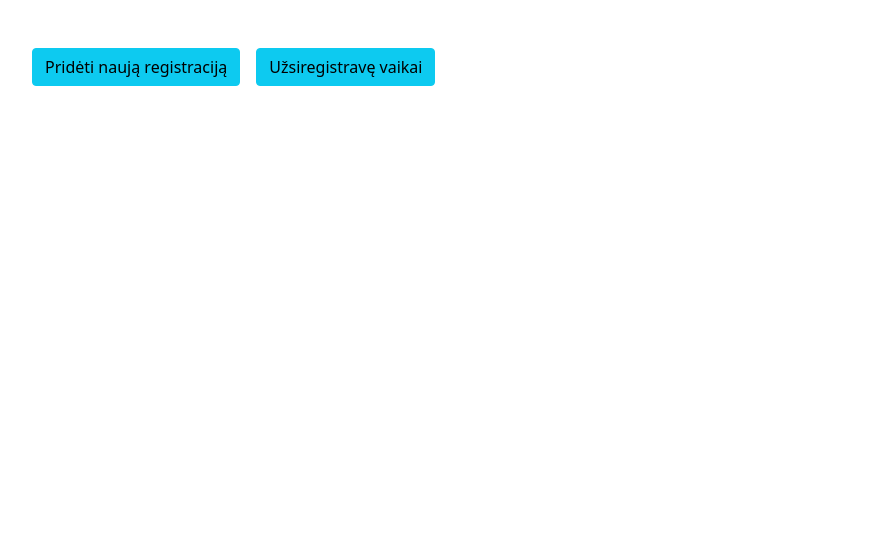
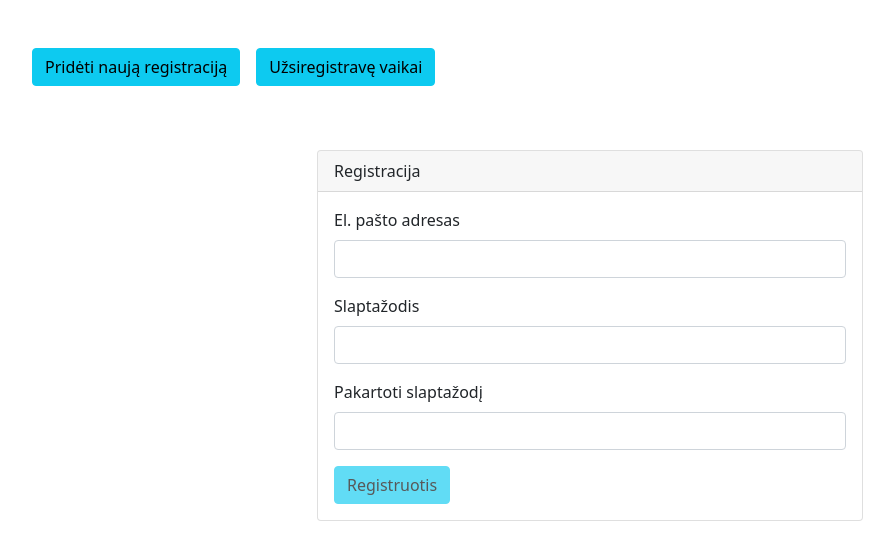
Before and after one commit to IndrePet/Angular-vaiku-stovykla, an Angular app: page /signup in a window 1280 px wide. Before the commit this address led to /. Shown: the top 560 px of the page, without its empty margins (50-944 px from the left). Built offline with nearby package versions, Linux system fonts and the light colour scheme.

Commit message:
6 uzduotis.

```diff
--- a/src/app/app.module.ts
+++ b/src/app/app.module.ts
@@ -7,10 +7,12 @@ import { RegisterNewComponent } from './components/register-new/register-new.com
 import { ChildrenListComponent } from './components/children-list/children-list.component';
 import { RouterModule, Routes } from '@angular/router';
 import { EditItemComponent } from './components/edit-item/edit-item.component';
+import { AuthComponent } from './components/auth/auth.component';
 const routes: Routes = [
   { path: '', component: ChildrenListComponent },
   { path: 'register', component: RegisterNewComponent },
   { path: 'edit/:id', component: EditItemComponent },
+  { path: 'signup', component: AuthComponent },
 ];
 @NgModule({
   declarations: [
@@ -18,6 +20,7 @@ const routes: Routes = [
     RegisterNewComponent,
     ChildrenListComponent,
     EditItemComponent,
+    AuthComponent,
   ],
   imports: [
     BrowserModule,
--- /dev/null
+++ b/src/app/components/auth/auth.component.html
@@ -0,0 +1,54 @@
+<div class="row">
+  <div class="col-md-6 offset-md-3 col-xs-12 mt-5">
+    <div class="card">
+      <div class="card-header">Registracija</div>
+      <div class="card-body">
+        <form (ngSubmit)="onSubmit(form)" #form="ngForm">
+          <div class="mb-3">
+            <label for="" class="form-label">El. pašto adresas</label>
+            <input
+              type="email"
+              class="form-control"
+              ngModel
+              name="email"
+              email
+              required
+              [(ngModel)]="email"
+            />
+          </div>
+          <div class="mb-3">
+            <label for="" class="form-label">Slaptažodis</label>
+            <input
+              type="password"
+              class="form-control"
+              ngModel
+              name="password"
+              minlength="6"
+              required
+              [(ngModel)]="password"
+            />
+          </div>
+          <div class="mb-3">
+            <label for="" class="form-label">Pakartoti slaptažodį</label>
+            <input
+              type="password"
+              class="form-control"
+              ngModel
+              name="passwordConfirm"
+              minlength="6"
+              required
+              [(ngModel)]="passwordConfirm"
+            />
+          </div>
+          <button
+            type="submit"
+            class="btn btn-info"
+            [disabled]="!form.valid || password !== passwordConfirm"
+          >
+            Registruotis
+          </button>
+        </form>
+      </div>
+    </div>
+  </div>
+</div>
--- /dev/null
+++ b/src/app/components/auth/auth.component.ts
@@ -0,0 +1,31 @@
+import { Component, OnInit } from '@angular/core';
+import { NgForm } from '@angular/forms';
+import { Router } from '@angular/router';
+import { AuthService } from 'src/app/services/auth.service';
+
+@Component({
+  selector: 'app-auth',
+  templateUrl: './auth.component.html',
+  styleUrls: ['./auth.component.css'],
+})
+export class AuthComponent implements OnInit {
+  public email: string = '';
+  public password: string = '';
+  public passwordConfirm: string = '';
+
+  constructor(private auth: AuthService, private router: Router) {}
+
+  ngOnInit(): void {}
+
+  public onSubmit(form: NgForm) {
+    this.auth
+      .register(form.value.email, form.value.password)
+      .subscribe((response) => {
+        console.log(response);
+        this.email = '';
+        this.password = '';
+        this.passwordConfirm = '';
+        this.router.navigate(['/']);
+      });
+  }
+}
--- /dev/null
+++ b/src/app/services/auth.service.ts
@@ -0,0 +1,21 @@
+import { HttpClient } from '@angular/common/http';
+import { Injectable } from '@angular/core';
+
+@Injectable({
+  providedIn: 'root',
+})
+export class AuthService {
+  private readonly key: string = 'AIzaSyCRu9-bjGsB4IQLqdvSievdze6db0wKu_k';
+  private readonly url: string =
+    'https://identitytoolkit.googleapis.com/v1/accounts';
+
+  constructor(private http: HttpClient) {}
+
+  public register(email: string, password: string) {
+    return this.http.post(this.url + ':signUp?key=' + this.key, {
+      email,
+      password,
+      returnSecureToken: true,
+    });
+  }
+}
--- a/src/styles.css
+++ b/src/styles.css
@@ -1 +1,3 @@
-/* You can add global styles to this file, and also import other style files */
+input.ng-invalid.ng-touched {
+    border: 1px solid #f00;
+}
```
Also changed, not shown: src/app/components/auth/auth.component.css (added), 2 other files (tests, documents, lock files or other folders).
